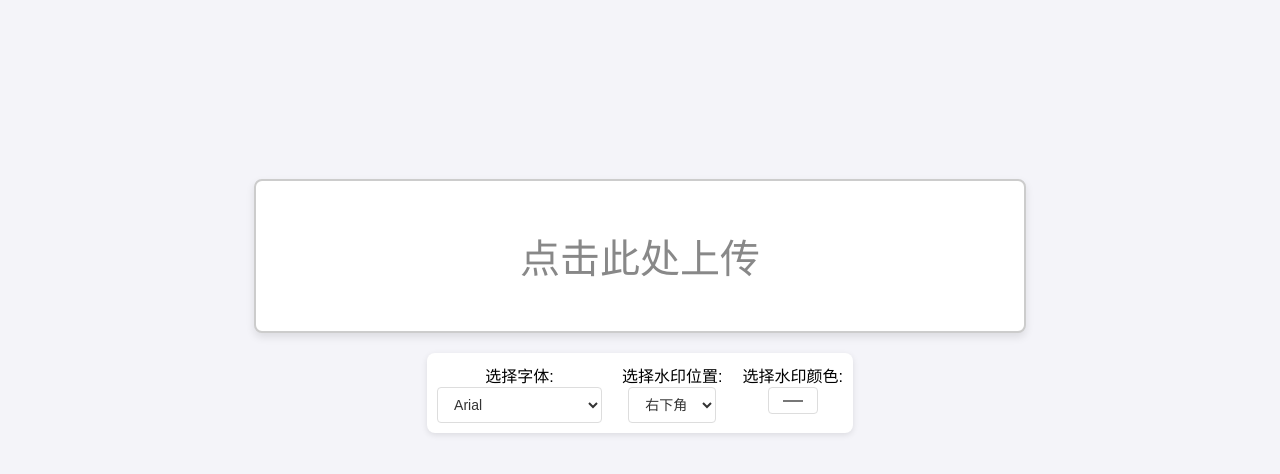
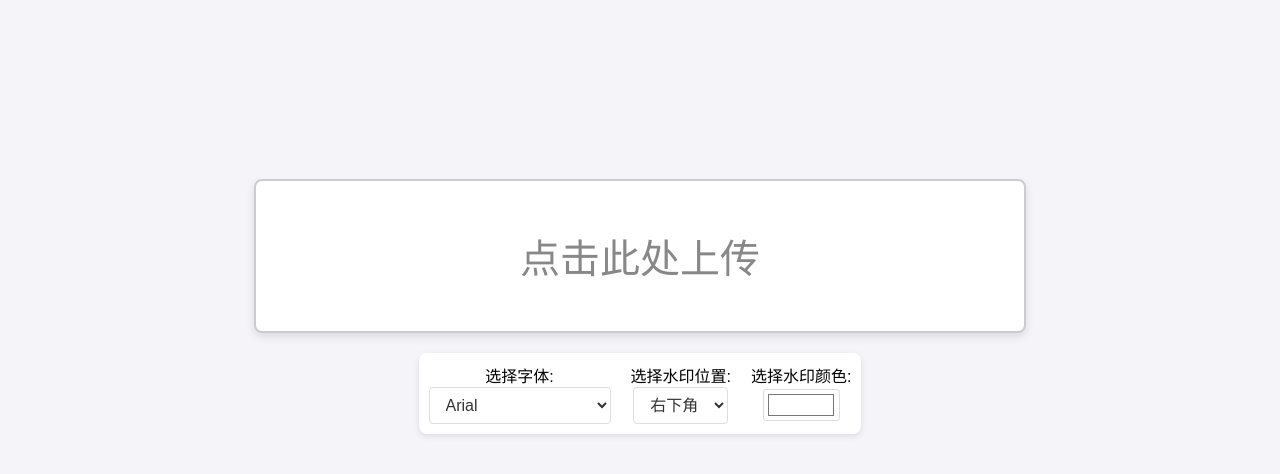
Before and after one commit to ptsfdtz/Photo-classification, a plain HTML site: page index.html in a window 1280 px wide. Shown: the part 94-568 px from the top of the page. Drawn offline with Linux system fonts and the light colour scheme; a web font is replaced by a local one.

Commit message:
update README.md

```diff
--- a/index.html
+++ b/index.html
@@ -67,7 +67,9 @@
       </div>
       <div class="control-group">
         <label for="colorSelect">选择水印颜色:</label>
-        <input type="color" id="colorSelect" class="styled-color" value="#ffffff" />
+        <div class="color-picker">
+          <input type="color" id="colorSelect" class="styled-color" value="#ffffff" />
+        </div>
       </div>
       <button id="download" class="download-btn" style="display: none">
         下载图片
--- a/src/style.css
+++ b/src/style.css
@@ -87,8 +87,7 @@ body {
     align-items: center;
   }
 
-  .styled-select,
-  .styled-color {
+  .styled-select {
     padding: 8px 12px;
     font-size: 14px;
     border: 1px solid #ddd;
@@ -96,11 +95,42 @@ body {
     background-color: #fff;
     color: #333;
     transition: border-color 0.3s ease, box-shadow 0.3s ease;
+    font-size: 16px;
   }
+
+  .color-picker {
+    position: relative;
+    z-index: 10;
+    width: 75px;
+    height: 30px;
+    border: 1px solid #ddd;
+    padding: 0;
+    /* margin: 0; */
+    margin-top: 2px;
+    border-radius: 3px;
+  }
+
+  .styled-color {
+    position: absolute;
+    top: 50%;
+    left: 50%;
+    width: 70px;
+    height: 30px;
+    border: 1px solid #ddd;
+    transform: translate(-50%, -50%);
+    padding: 0;
+    margin: 0;
+    border: none;
+    cursor: pointer;
+    background-color: #ffffff;
+    /* border-radius: 10px; */
+  }
+
+
 
   button {
     padding: 10px 20px;
-    background-color: #3e6af0;
+    background-color: #595959;
     border: none;
     border-radius: 4px;
     color: white;
@@ -109,7 +139,7 @@ body {
   }
 
   button:hover {
-    background-color: #223bc8;
+    background-color: #333333;
   }
 
   .download-btn {
```
